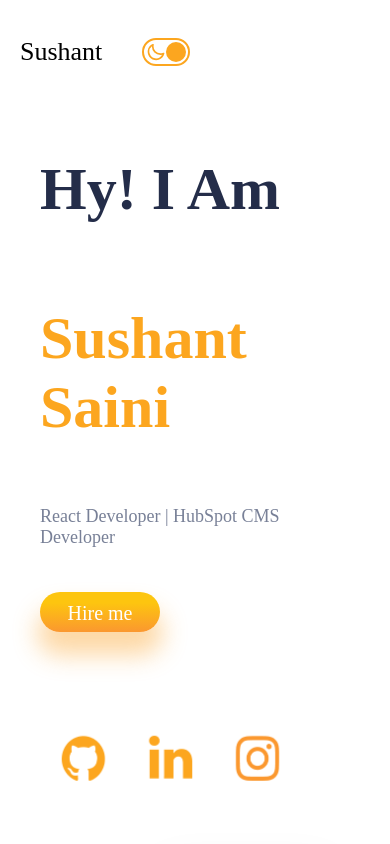
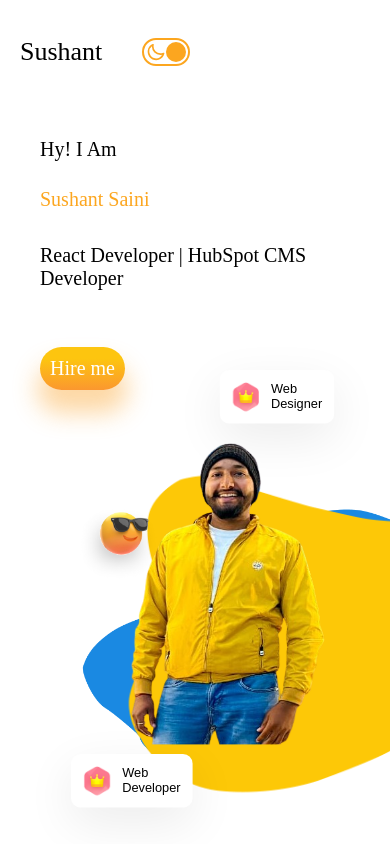
Before and after one commit to Sushantdeveloper/reactPortfolio, a React (Create React App) app: page / in a window 390 px wide. Shown: the top 844 px of the page. Built offline with nearby package versions, Linux system fonts and the light colour scheme; a web font is replaced by a local one.

Commit message:
Update intro.css

```diff
--- a/src/components/intro/intro.css
+++ b/src/components/intro/intro.css
@@ -1,50 +1,37 @@
 .Intro{
 display: flex;
-    height: 77vh;
-    margin-top: 6rem;
-
+margin: 0 auto 0;
+padding: 120px 0 100px;
+}
+.about_section {
+    padding: 120px 0 100px;
+}
+.Intro h4{
+    margin-top: 20px;
 }
 .i-left{
 display: flex;
 position: relative;
 flex-direction: column;
 flex: 1;
-    gap:2rem ;
+gap:28px ;
 }
 
 .i-name{
 display: flex;
 flex-direction: column;
 }
-.i-name>:nth-child(1){
-   color: var(--black);
-   font-size: 3rem;
-   font-weight: bold;
+
+h1:nth-child(2){
+color: var(--orange);
 }
-.i-name>:nth-child(2){
-    color: var(--orange);
-    font-size: 3rem;
-    font-weight: bold;
- }
- .i-name>:nth-child(3){
-    color: var(--gray);
-    font-size:18px;
-    font-weight: 100;
- }
-.i-button{
-    width: 6rem;
-    height: 2rem;
-}
-
 .i-icons{
 margin-top: 3rem;
 display: flex;
 gap: 0;
+display: none;
 }
-/* img{
-    width: 2rem;
-    height: 2rem;
-} */
+
 .i-icons>*{
 transform: scale(0.5);
 
@@ -68,14 +55,14 @@ left: -15%;
 top: -9%;
 }
 .i-right>:nth-child(2){
-    transform: scale(0.67);
+transform: scale(0.6);
 left: -3rem;
 top: -4rem;
 }
 .i-right>:nth-child(3){
 transform: scale(1.4);
 left: 28%;
-        /* top: -9%; */
+z-index: 100;
 }
 .float1{
 top: 73%;
@@ -113,7 +100,8 @@ top: -9%;
 }
 .blur{
 position: absolute;
-                width: 22rem;height: 15rem;
+height: 15rem;
+width: 10rem;
 border-radius: 50%;
 background: #edd0ff;
 z-index: -9;
@@ -121,29 +109,136 @@ top: -9%;
 left: 60%;
 filter: blur(72px);
 }
-      @media screen and (max-width:480px){
-        .Intro{
-            flex-direction: column;
-            height: 60rem;
-            gap: 7rem;
-            margin-top: 1rem;
+@media screen and (max-width:1024px){
 
+.i-right{
+position: relative;
 }
 .i-right{
 transform:scale(0.8);
-            left: -3rem;
 }
 .i-left{
-
-        gap:1rem ;
+gap:30px ;
 }
 .blur{
 display: none;
 }
+.floating>img {
+width: 34px;
+transform: scale(1);
+margin-right: 15px;
+}
 .float2{
-        top: -8rem !important
+top: -5rem !important
 }
-    .float1{
-      /* margin-bottom: 3rem; */
+.i-icons {
+margin-top: 0;
+}
+.float1 {
+top: 380px;
+}
+.floating {
+justify-content: space-around;
+display: flex;
+background-color: white;
+box-shadow: var(--boxShadow);
+border-radius: 12px;
+align-items: center;
+padding: 15px;
+height: auto;
+}
+
+.about_section {
+padding: 60px 0 80px;
 }
 }
+
+@media screen and (max-width:767px){
+    .Intro{
+        flex-direction: column;
+        gap: 3rem;
+        padding: 30px 0 370px;
+        }
+    .i-right>:nth-child(1) {
+        left: -5%;
+    }
+    .i-right>:nth-child(2) {
+        left: -1rem;
+    }
+    .i-right>:nth-child(3) {
+        left: 33%;
+    }
+
+    .about_section {
+      padding: 60px 0 ;
+      }
+}
+
+@media screen and (max-width:399px){
+.i-right>:nth-child(1) {
+left: -30%;
+top: -9% !important;
+}
+.i-right>:nth-child(2) {
+left: -4rem;
+top: -5rem;
+}
+.i-right>:nth-child(3) {
+transform: scale(1.3);
+left: 20%;}
+}
+
+
+.border-animate {
+    position: relative;
+    display: inline-block;
+    padding: 10px;
+  }
+
+  .border-animate::before,
+  .border-animate::after {
+    content: "";
+    position: absolute;
+    height: 2px;
+    width: 0;
+    background-color: #00c6ff;
+    transition: all 0.5s ease;
+  }
+
+  .border-animate::before {
+    top: 0;
+    left: 0;
+  }
+
+  .border-animate::after {
+    bottom: 0;
+    right: 0;
+  }
+
+  .border-animate .side {
+    position: absolute;
+    width: 2px;
+    height: 0;
+    background-color: #00c6ff;
+    transition: all 0.5s ease;
+  }
+
+  .border-animate .left {
+    top: 0;
+    left: 0;
+  }
+
+  .border-animate .right {
+    bottom: 0;
+    right: 0;
+  }
+
+  .border-animate.active::before,
+  .border-animate.active::after {
+    width: 100%;
+  }
+
+  .border-animate.active .left,
+  .border-animate.active .right {
+    height: 100%;
+  }
```
Lines whose indentation alone changed are shown as unchanged.
